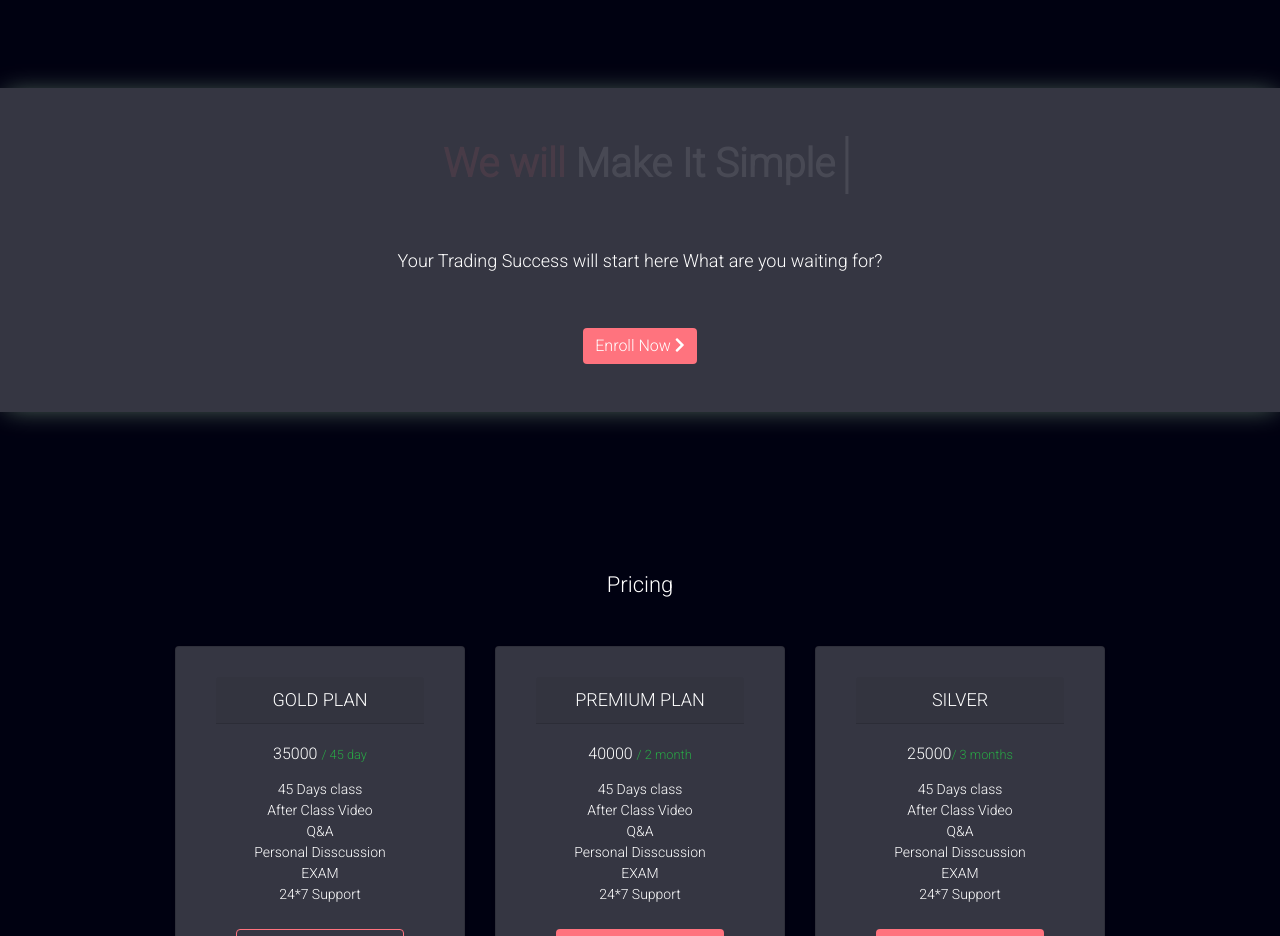
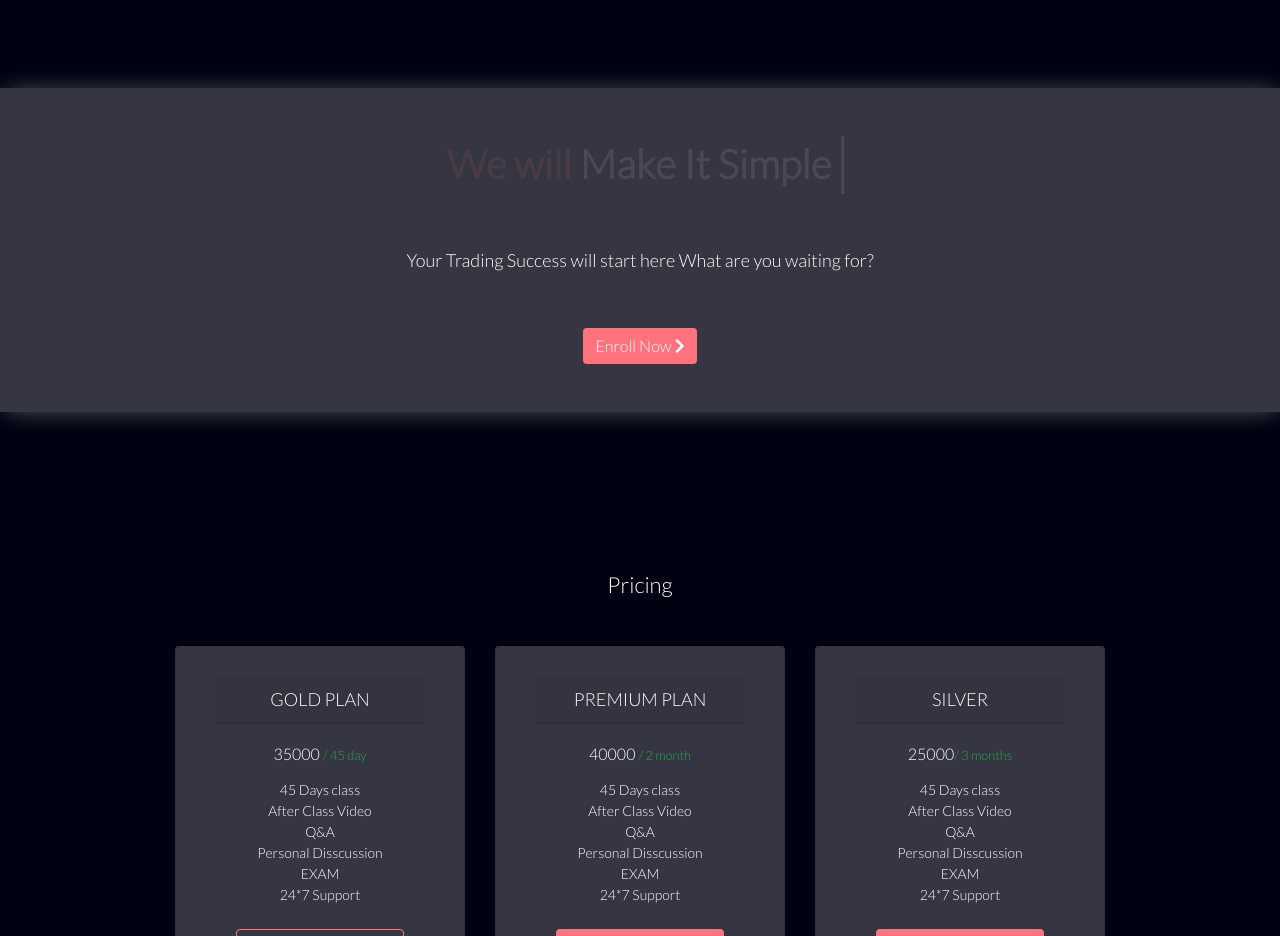
Before and after one commit to Dip20/trading, a plain HTML site: page index.html in a window 1280 px wide. Shown: the part 3260-4196 px from the top of the page. Drawn offline with nearby package versions, Linux system fonts and the light colour scheme.

Commit message:
font changes

```diff
--- a/css/main.css
+++ b/css/main.css
@@ -1,8 +1,10 @@
 /* google fonts */
-@import url('https://fonts.googleapis.com/css2?family=Roboto:wght@300&display=swap');
+/* @import url('https://fonts.googleapis.com/css2?family=Roboto:wght@300&display=swap'); */
+@import url('https://fonts.googleapis.com/css2?family=Lato:wght@300&display=swap');
 body{
   background-color: #000111;
-  font-family: 'Roboto', sans-serif;
+  /* font-family: 'Roboto', sans-serif; */
+  font-family: 'Lato', sans-serif;
 }
 
 .navbar{
```
